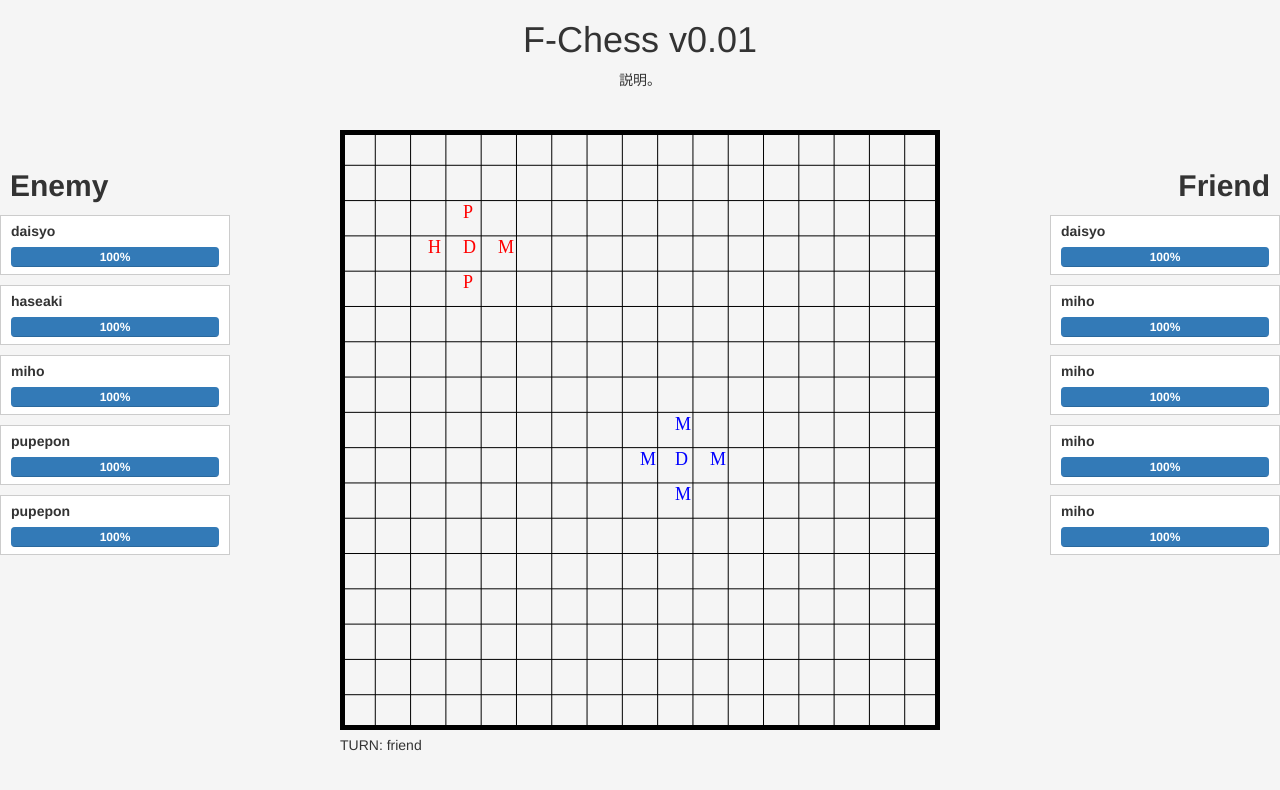
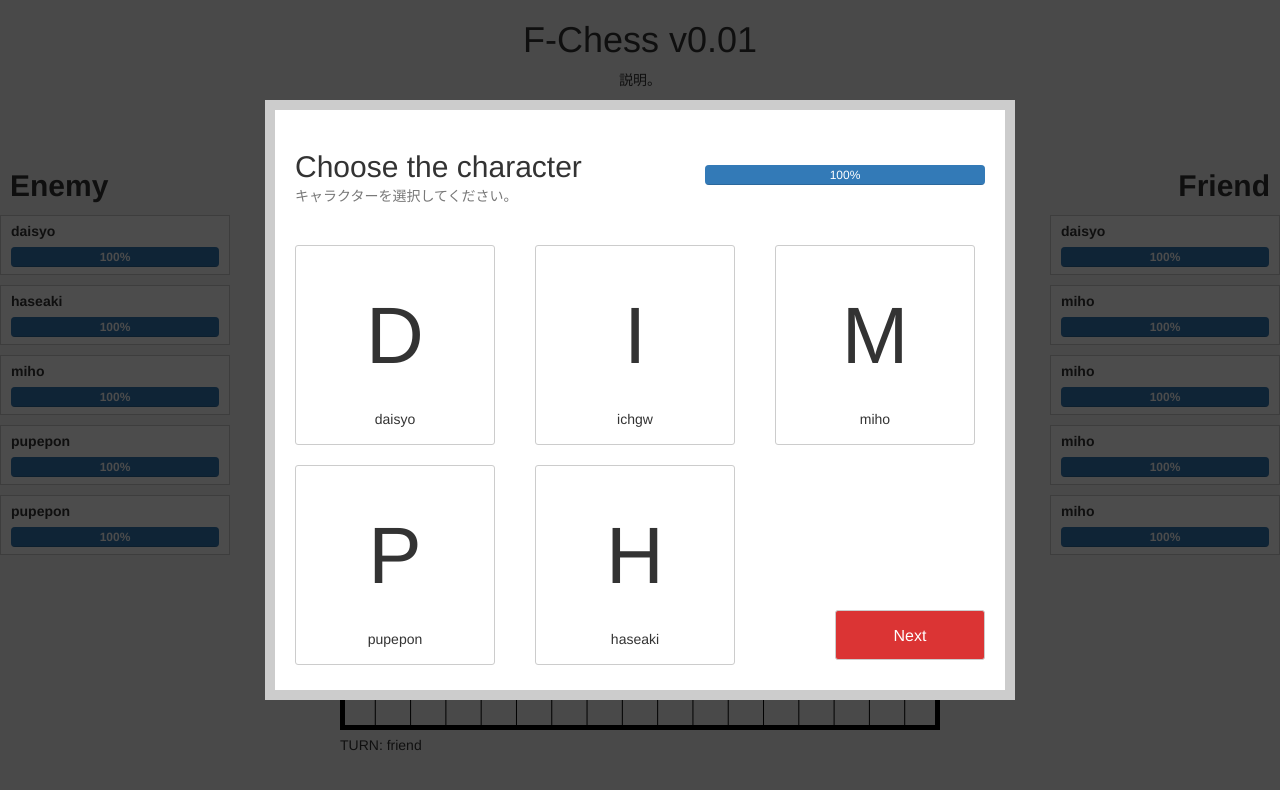
Before and after one commit to team-dominion/f-chess, a plain HTML site: page index.html in a window 1280 px wide. Drawn offline with nearby package versions, Linux system fonts and the light colour scheme.

Commit message:
display choose-character modal

```diff
--- a/index.html
+++ b/index.html
@@ -12,7 +12,48 @@
     <p class="text-center">説明。</p>
     <br>
   </header>
-  <main class="center-block">
+  <!-- TODO: コスト、キャラのpram、-->
+  <main class="center-block menu-enabled">
+    <div class="menu" ng-controller="MenuController as menu">
+    <div class="menu-head">
+        <div class="messages">
+          <h2>{{ menu.status.message }}</h2>
+          <p class="description">キャラクターを選択してください。</p>
+        </div>
+        <div class="cost-gauge">
+          <div class="progress fc-cost-gauge">
+            <div class="progress-bar" role="progressbar" aria-valuenow="60" aria-valuemin="0" aria-valuemax="100" style="width: 100%;">100%</div>
+          </div>
+        </div>
+      </div>
+      <!--chooseCharcter-->
+      <div class="characters">
+        <div class="character">
+          <h3>D</h3>
+          <p class="character-name">daisyo</p>
+        </div>
+        <div class="character">
+          <h3>I</h3>
+          <p class="character-name">ichgw</p>
+        </div>
+        <div class="character">
+          <h3>M</h3>
+          <p class="character-name">miho</p>
+        </div>
+        <div class="character">
+          <h3>P</h3>
+          <p class="character-name">pupepon</p>
+        </div>
+        <div class="character">
+          <h3>H</h3>
+          <p class="character-name">haseaki</p>
+        </div>
+        <div class="button-next">
+          Next
+        </div>
+      </div>
+    </div>
+
     <!--Enemy-status-->
     <div class="fc-player-status-bar fc-enemy-status">
       <div class="fc-team-name">Enemy</div>
--- a/style.css
+++ b/style.css
@@ -1,6 +1,7 @@
 html,
 body {
   background-color: #f5f5f5;
+  z-index: -999;
 }
 
 header {
@@ -12,6 +13,119 @@ header {
 
 main {
   width: 600px;
+}
+
+.menu-enabled::before {
+  content: "";
+  width: 100%;
+  height: 100%;
+  position: fixed;
+    top: 0; right: 0; bottom: 0; left: 0;
+  margin: auto;
+  background-color: rgba(0, 0, 0, 0.7);
+  z-index: 99;
+}
+
+.menu {
+  width: 750px;
+  height: 600px;
+  position: absolute;
+    top: 0; right: 0; bottom: 0; left: 0;
+  margin: auto;
+  padding: 5px 20px;
+  border: 10px #ccc solid;
+  background-color: rgb(255, 255, 255);
+  overflow: hidden;
+  z-index: 100;
+}
+
+.menu .menu-head {
+  height: 100px;
+  clear: both;
+}
+
+.menu .messages {
+  width: 400px;
+  margin: 0;
+  padding: 0;
+  float: left;
+}
+
+.menu .cost-gauge {
+  width: 280px;
+  height: 100px;
+  margin: 0;
+  float: right;
+}
+
+.menu .fc-cost-gauge {
+  margin: 0;
+  margin-top: 50px;
+}
+
+.menu h2 {
+  margin-top: 35px;
+  margin-bottom: 3px;
+}
+
+.menu p.description {
+  color: rgb(120, 120, 120);
+}
+
+.menu .button-next {
+  width: 150px;
+  height: 50px;
+  position: absolute;
+    right: 20px; bottom: 30px;
+  border: 1px #ccc solid;
+  border-radius: 3px;
+  background-color: #db3434;
+  color: #ffffff;
+  font-size: 16px;
+  text-align: center;
+  line-height: 50px;
+  cursor: pointer;
+}
+
+.menu .characters {
+  margin-top: 30px;
+}
+
+.menu .character {
+  width: 200px;
+  height: 200px;
+  margin-right: 40px;
+  margin-bottom: 20px;
+  border: 1px #ccc solid;
+  border-radius: 3px;
+  position: relative;
+  float: left;
+}
+
+.menu .character:nth-child(3n) {
+  margin-right: 0;
+}
+
+.menu .character:hover {
+  color: rgb(255, 255, 255);
+  background-color: rgb(66, 158, 233);
+  cursor: pointer;
+}
+
+.menu .character > h3 {
+  width: 100%;
+  margin: -10px 0 0 0;
+  padding: 0;
+  position: absolute;
+  text-align: center;
+  font-size: 80px;
+  line-height: 200px;
+}
+
+.menu .character-name  {
+  position: absolute;
+    right: 0; bottom: 5px; left: 0;
+  text-align: center;
 }
 
 .fc-player-status-bar {
```
